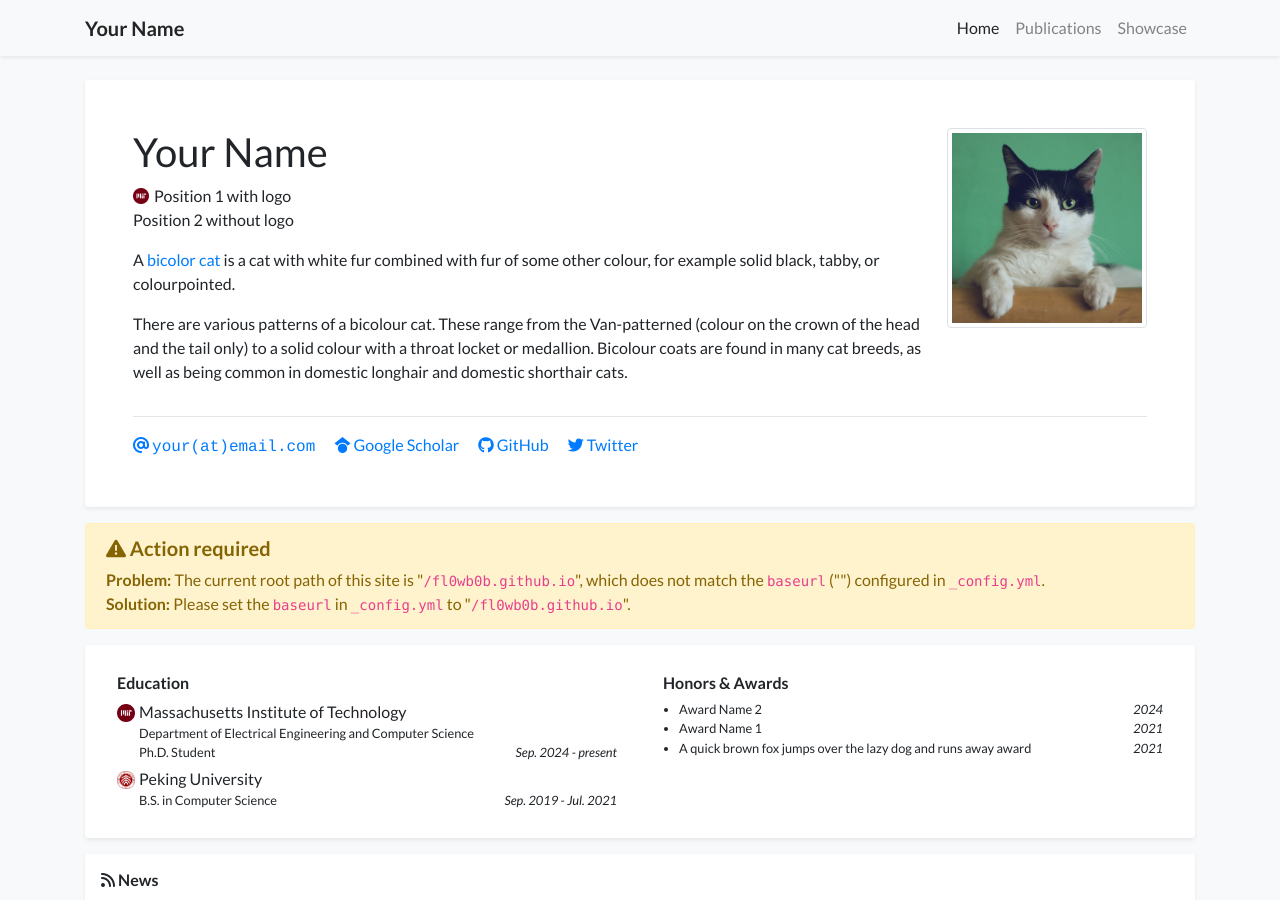
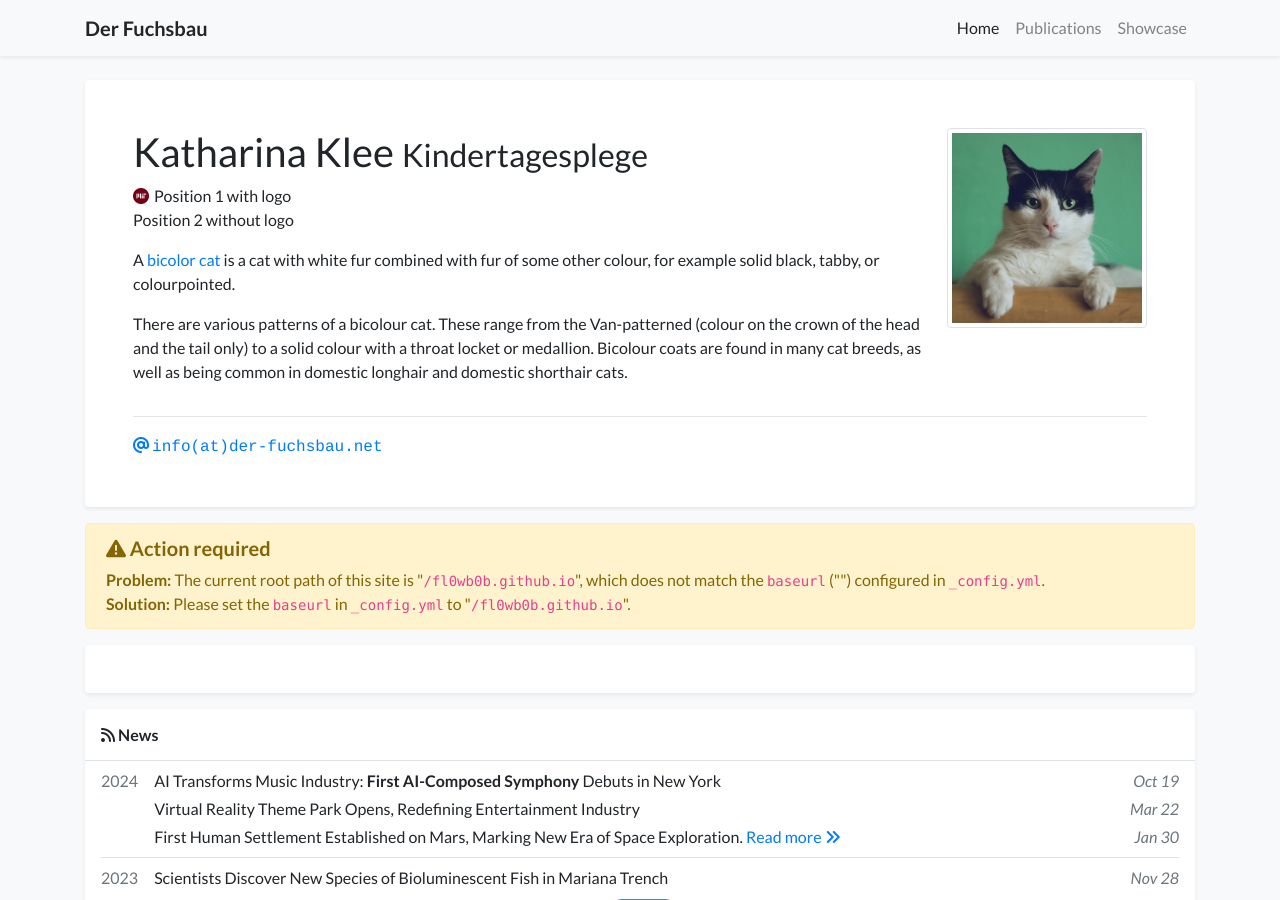
Before and after one commit to fl0wb0b/fl0wb0b.github.io, a Jekyll site: the page built from index.html, in a window 1280 px wide and 900 px high. Built offline with Jekyll 4.4.1, drawn with Linux system fonts in a browser that asks for light colours; nearby versions of some CDN libraries; a style sheet for code colours, icons or effects is not loaded.

Commit message:
Update profile.yml
T

```diff
--- a/_data/profile.yml
+++ b/_data/profile.yml
@@ -1,6 +1,6 @@
-primary_name: "Your Name"
-secondary_name: ""
-navbar_name: "Your Name"
+primary_name: "Katharina Klee"
+secondary_name: "Kindertagesplege"
+navbar_name: "Der Fuchsbau"
 
 positions:
 - logo: /assets/images/badges/MIT_Social_circle.png  # Logo is optional
@@ -8,11 +8,11 @@ positions:
 - name: Position 2 without logo
 
 
-email: "your@email.com"
+email: "info@der-fuchsbau.net"
 # cv_link: link-to-your-cv-file
-gscholar: xFmQpf4AAAAJ  # This is an example, replace it with your own Google Scholar ID
-github: your_github_id
-twitter: your_twitter_id  # Do not include the '@' symbol
+# gscholar: xFmQpf4AAAAJ  # This is an example, replace it with your own Google Scholar ID
+# github: your_github_id
+# twitter: your_twitter_id  # Do not include the '@' symbol
 # wechat_qrcode: /assets/images/etc/wechat.jpg
 # wechat_prompt: >-
 #   Please tell me your <strong>name</strong> and <strong>affiliation</strong> (current or past) when adding my wechat. Thanks!
@@ -34,17 +34,17 @@ portrait_url: /assets/images/photos/portrait.jpg
 portrait_caption: >-
   Photo by Manja Vitolic on Unsplash (this caption is optional, comment it out to disable).
 
-education:
-- name: Massachusetts Institute of Technology
-  logo: /assets/images/badges/MIT_Social_circle.png
-  position: >-
-    Department of Electrical Engineering and Computer Science <br/>
-    Ph.D. Student
-  date: Sep. 2024 - present
-- name: Peking University
-  logo: /assets/images/badges/PKU_red.png
-  position: B.S. in Computer Science
-  date: Sep. 2019 - Jul. 2021
+#education:
+#- name: Massachusetts Institute of Technology
+#  logo: /assets/images/badges/MIT_Social_circle.png
+#  position: >-
+#    Department of Electrical Engineering and Computer Science <br/>
+#    Ph.D. Student
+#  date: Sep. 2024 - present
+#- name: Peking University
+#  logo: /assets/images/badges/PKU_red.png
+#  position: B.S. in Computer Science
+#  date: Sep. 2019 - Jul. 2021
 
 # experience:
 # - name: Peking University
@@ -52,10 +52,10 @@ education:
 #   position: Research Intern
 #   date: Sep. 2019 - Jul. 2021
 
-awards:
-- name: Award Name 2
-  date: 2024
-- name: Award Name 1
-  date: 2021
-- name: A quick brown fox jumps over the lazy dog and runs away award
-  date: 2021
+#awards:
+#- name: Award Name 2
+#  date: 2024
+#- name: Award Name 1
+#  date: 2021
+#- name: A quick brown fox jumps over the lazy dog and runs away award
+#  date: 2021
```
